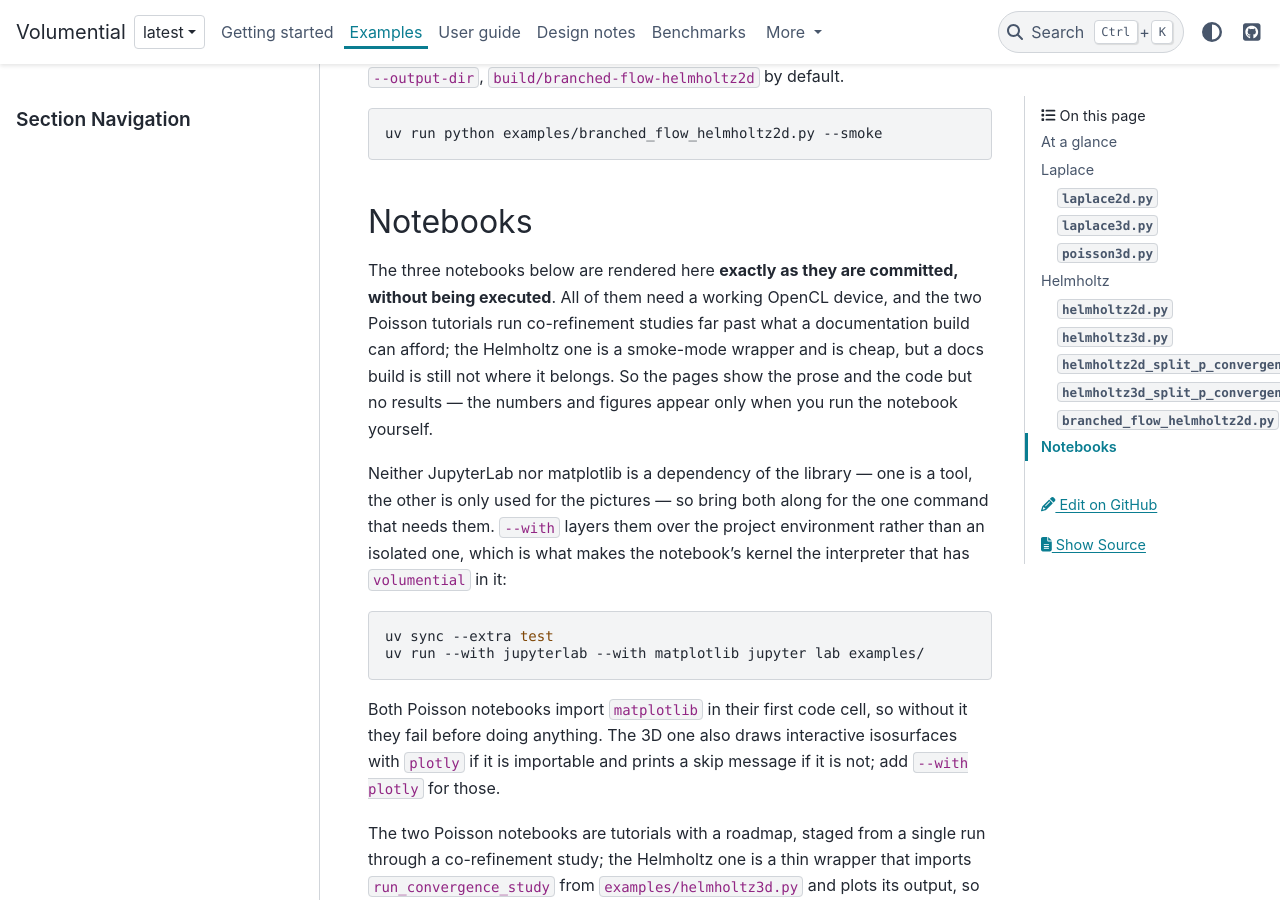
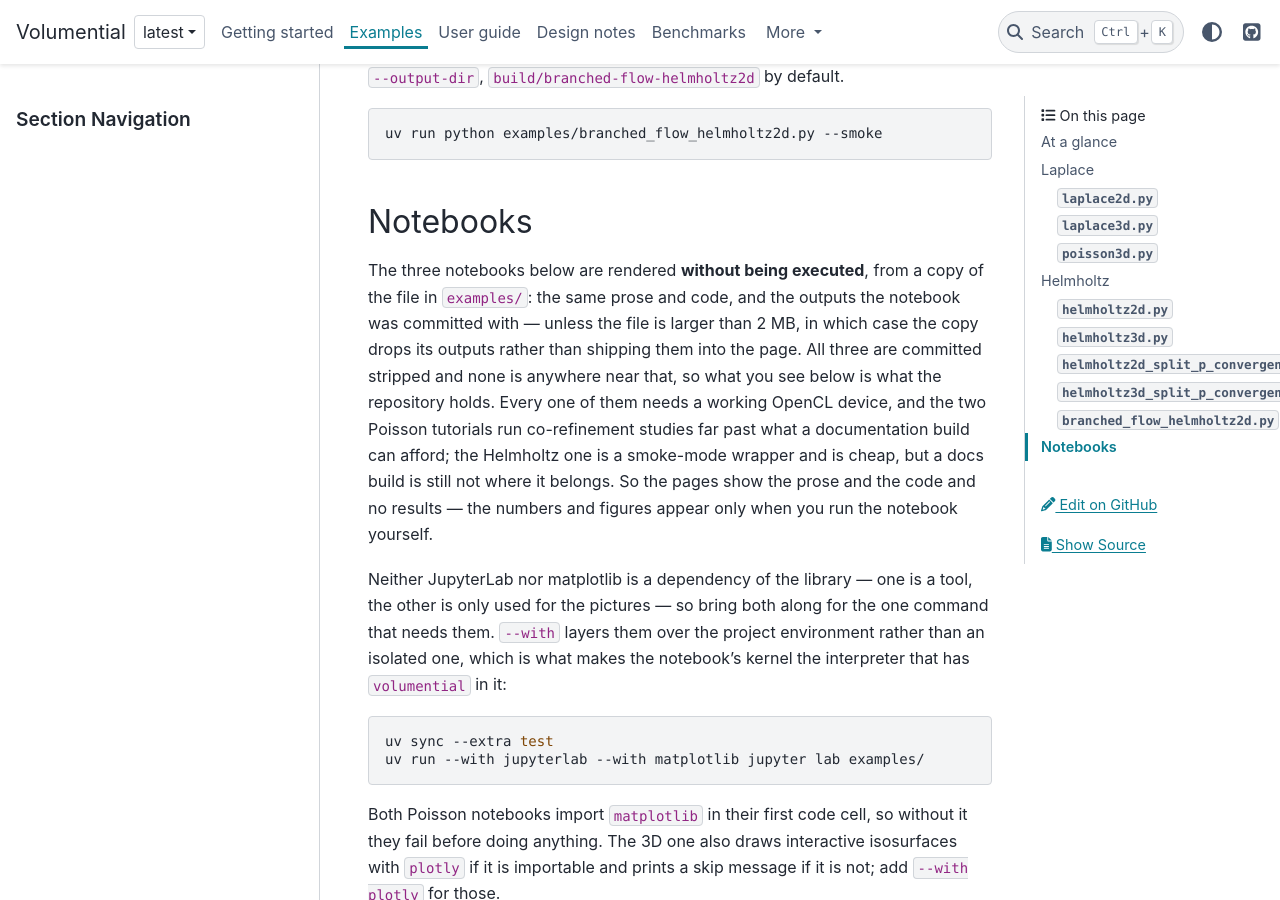
Before and after one commit to xywei/volumential, a Sphinx documentation site: the page built from doc/source/examples/index.md, in a window 1280 px wide and 900 px high, scrolled down 4719 px. Built offline with Sphinx 7.4.7 and the PyData theme 0.15.4, drawn with Linux system fonts in a browser that asks for light colours.

Commit message:
docs: say that staging can drop a notebook's outputs, where the render is described
"Rendered here exactly as they are committed" is not quite true: the staged
copy drops the outputs of a notebook over 2 MB, so an oversized one would
render without them. The guard was documented where it is implemented and in
the Development section, but not in the sentence a reader of the gallery
actually relies on.

The gallery now describes the render as a copy of the file in `examples/` —
same prose and code, same outputs, unless the file is over 2 MB — and adds
that all three are committed stripped and nowhere near the limit, so what the
pages show is what the repository holds. The `nb_execution_mode` comment in
`conf.py` carries the same caveat next to the claim it qualifies.

```diff
--- a/doc/source/conf.py
+++ b/doc/source/conf.py
@@ -115,7 +115,9 @@ myst_heading_anchors = 3
 # docs build can afford; the Helmholtz one is a smoke-mode wrapper and would be
 # cheap, but a docs build is still not where it belongs.  Pages therefore show
 # the prose, the code and whatever outputs the notebook carries in the
-# repository -- today, none.
+# repository -- today, none -- except that staging drops the outputs of a file
+# over ``_MAX_STAGED_NOTEBOOK_BYTES``, so an oversized notebook renders without
+# them whatever it was committed with.
 nb_execution_mode = "off"
 
 
--- a/doc/source/examples/index.md
+++ b/doc/source/examples/index.md
@@ -186,12 +186,17 @@ uv run python examples/branched_flow_helmholtz2d.py --smoke
 
 ## Notebooks
 
-The three notebooks below are rendered here **exactly as they are committed,
-without being executed**. All of them need a working OpenCL device, and the two
+The three notebooks below are rendered **without being executed**, from a copy
+of the file in `examples/`: the same prose and code, and the outputs the
+notebook was committed with — unless the file is larger than 2 MB, in which
+case the copy drops its outputs rather than shipping them into the page. All
+three are committed stripped and none is anywhere near that, so what you see
+below is what the repository holds. Every one of them needs a working OpenCL
+device, and the two
 Poisson tutorials run co-refinement studies far past what a documentation build
 can afford; the Helmholtz one is a smoke-mode wrapper and is cheap, but a docs
 build is still not where it belongs. So the pages show the prose and the code
-but no results — the numbers and figures appear only when you run the notebook
+and no results — the numbers and figures appear only when you run the notebook
 yourself.
 
 Neither JupyterLab nor matplotlib is a dependency of the library — one is a
```
